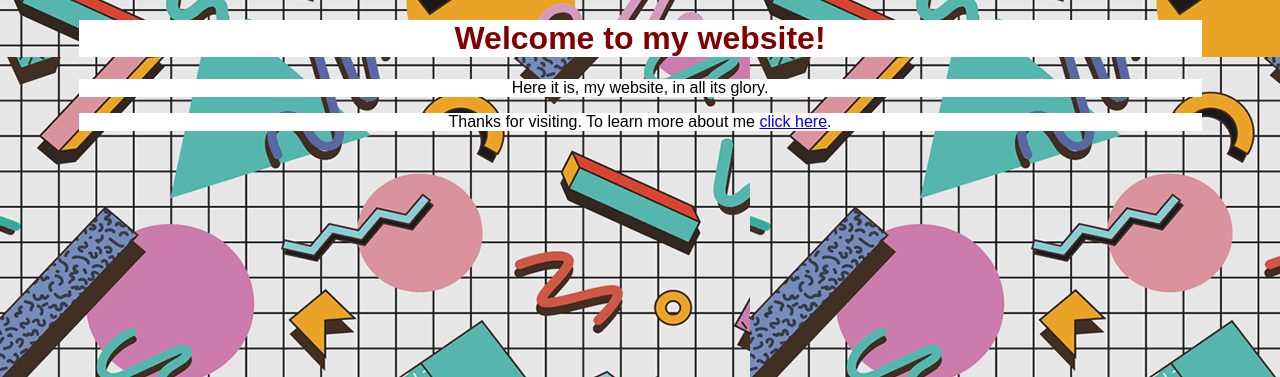
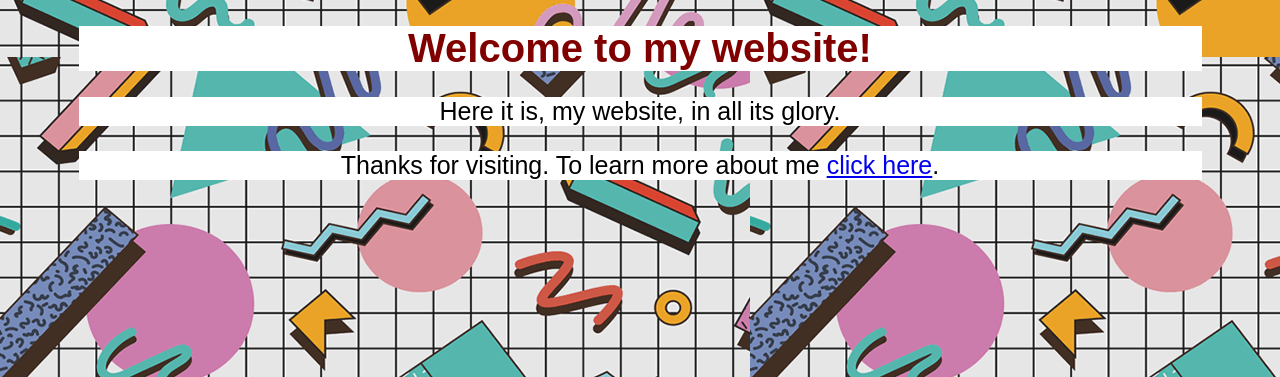
Before and after one commit to astrowen/astrowen.github.io, a plain HTML site: page index.html in a window 1280 px wide. Shown: the part 423-800 px from the top of the page. Drawn offline with Linux system fonts and the light colour scheme.

Commit message:
Add files via upload

```diff
--- a/index.html
+++ b/index.html
@@ -12,6 +12,15 @@
             padding: 0;
         }
 
+        p {
+            font-size: 25px;
+        }
+
+        h1 {
+            font-size: 40px;
+        }
+
+
         #content {
             width: 1123px;
             margin: 0 auto;
@@ -25,6 +34,7 @@
         h1, p {
             text-align: center;
         }
+
     </style>
 </head>
 <body>
```
Also changed, not shown: aboutme.html (+5 -1 lines).
